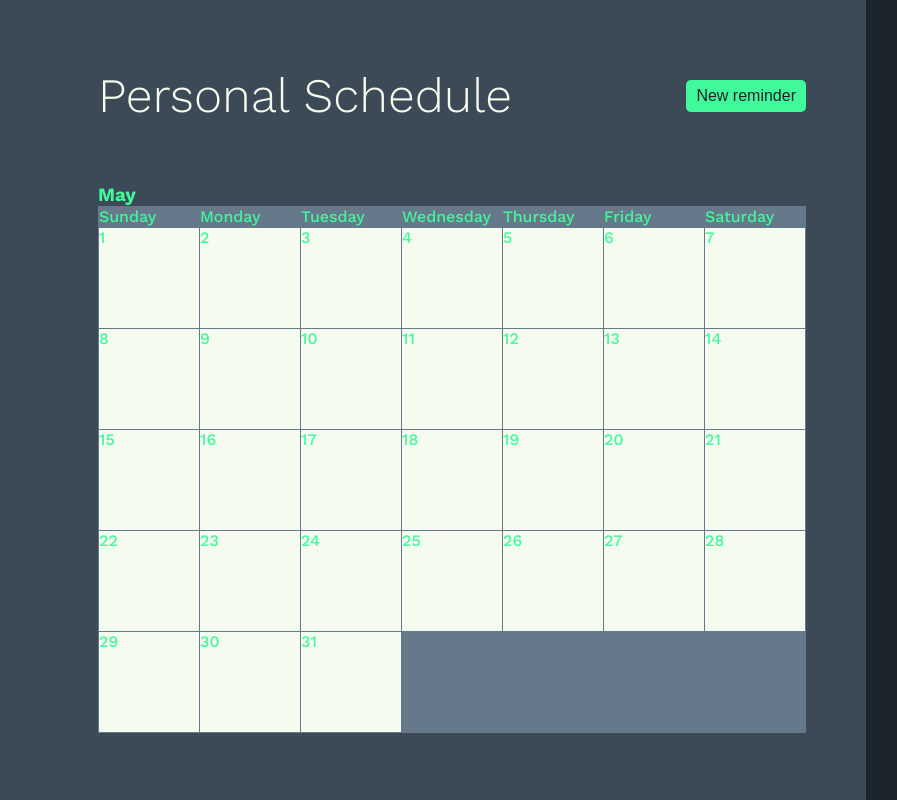
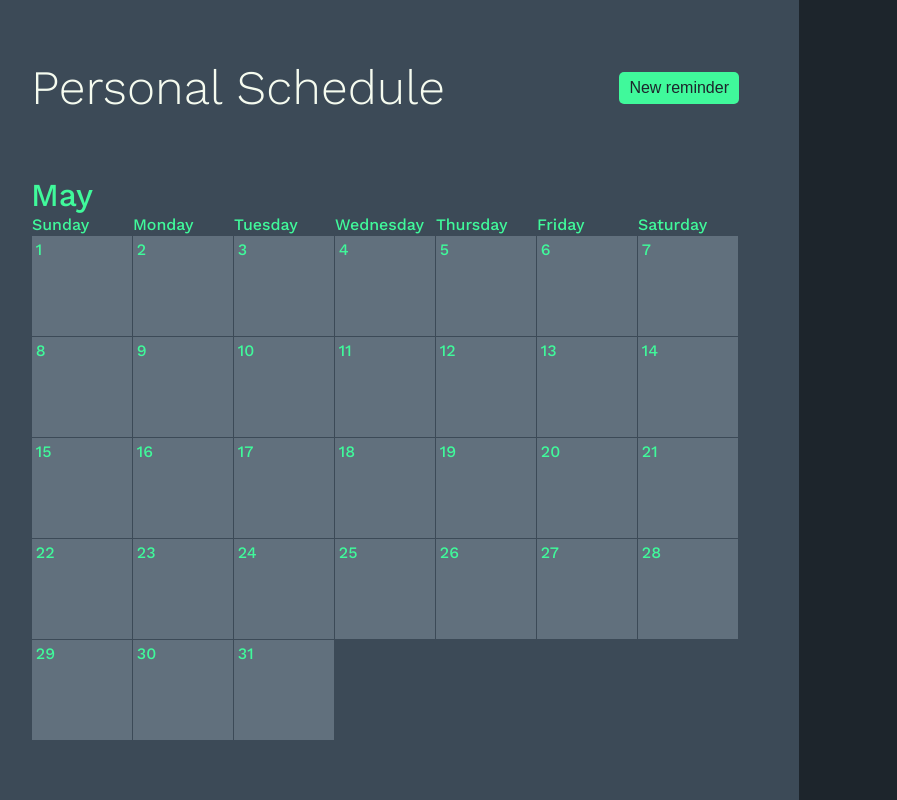
Before and after one commit to CalixtoTheBugHunter/schedule-test, a Vue app: page / in a window 1280 px wide. Shown: the whole page, without its empty margins (74-971 px from the left). Built offline with nearby package versions, Linux system fonts and the light colour scheme.

Commit message:
schedule styles

```diff
--- a/src/App.vue
+++ b/src/App.vue
@@ -4,4 +4,9 @@
 
 <style lang="scss">
   @import '@/assets/scss/main.scss';
+
+  body {
+    background: $color-dark;
+    background: linear-gradient(90deg, $color-dark 0%, $color-dark 49%, $color-black 50%, $color-black 100%);
+  }
 </style>
--- a/src/components/atoms/BaseReminder/BaseReminder.vue
+++ b/src/components/atoms/BaseReminder/BaseReminder.vue
@@ -14,13 +14,13 @@ export default {
         },
         color: {
             type: String,
-            default: '#000'
+            default: '#1d252c'
         }
     },
     emits: ['click'],
     computed: {
         BaseReminderStyles() {
-            return `background: ${this.color}`
+            return `background: ${this.color ? this.color : '#1d252c'}`
         }
     },
     methods: {
@@ -35,5 +35,12 @@ export default {
 .BaseReminder {
     color: $color-white;
     cursor: pointer;
+    font-size: 13px;
+    border-radius: 3px;
+    margin-bottom: $space-xs;
+    padding: $space-xs;
+    &:hover {
+        filter: brightness(90%) contrast(150%);
+    }
 }
 </style>
--- a/src/components/organisms/TheSchedule/TheSchedule.vue
+++ b/src/components/organisms/TheSchedule/TheSchedule.vue
@@ -76,8 +76,12 @@ export default {
 <style lang="scss" scoped>
 .TheSchedule {
     color: $color-primary;
+    h3 {
+        font-size: 32px;
+        font-weight: 400;
+    }
     &__week {
-        background-color: $color-light;
+        background-color: $color-dark;
         display: flex;
         gap: 1px;
         width: 708px;
@@ -88,7 +92,7 @@ export default {
         }
     }
     &__calendar {
-        background-color: $color-light;
+        background-color: $color-dark;
         display: flex;
         gap: 1px;
         flex-flow: wrap;
@@ -103,7 +107,9 @@ export default {
         &-day {
             width: 100px;
             height: 100px;
-            background: $color-white;
+            padding: $space-xs;
+            background: $color-gray;
+            overflow: hidden;
         }
     }
 }
--- a/src/views/Home/Home.vue
+++ b/src/views/Home/Home.vue
@@ -55,8 +55,9 @@ export default {
 
 <style lang="scss" scoped>
 .Home {
-  width: 100vw;
+  width: 1146px;
   height: 100vh;
+  margin: 0 auto;
   display: grid;
   grid-template-columns: 1fr 340px;
   gap: $space-xl;
```
